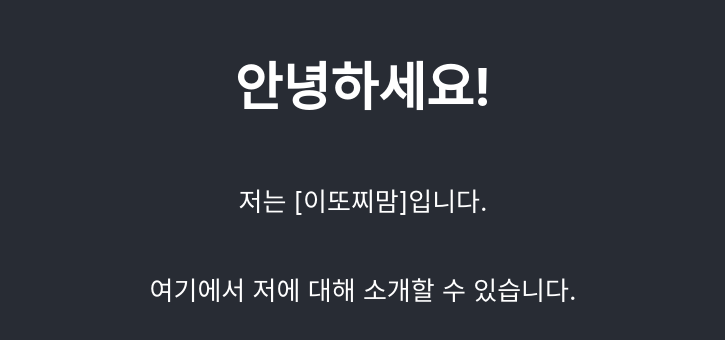
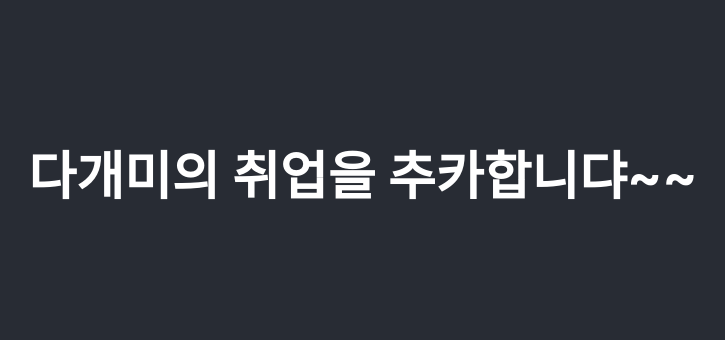
Before and after one commit to doyun0327/doyun0327.github.io, a React (Create React App) app: page / in a window 1280 px wide. Shown: the part 228-568 px from the top of the page, without its empty margins (277-1002 px from the left). Built offline with nearby package versions, Linux system fonts and the light colour scheme.

Commit message:
update App.js

```diff
--- a/src/App.js
+++ b/src/App.js
@@ -5,9 +5,9 @@ function App() {
     <div className="App">
          <div className="App">
       <header className="App-header">
-        <h1>안녕하세요!</h1>
-        <p>저는 [이또찌맘]입니다.</p>
-        <p>여기에서 저에 대해 소개할 수 있습니다.</p>
+        <h1>다개미의 취업을 추카합니댜~~</h1>
+        {/* <p>저는 [이또찌맘]입니다.</p>
+        <p>여기에서 저에 대해 소개할 수 있습니다. hihi</p> */}
       </header>
     </div>
     </div>
```
